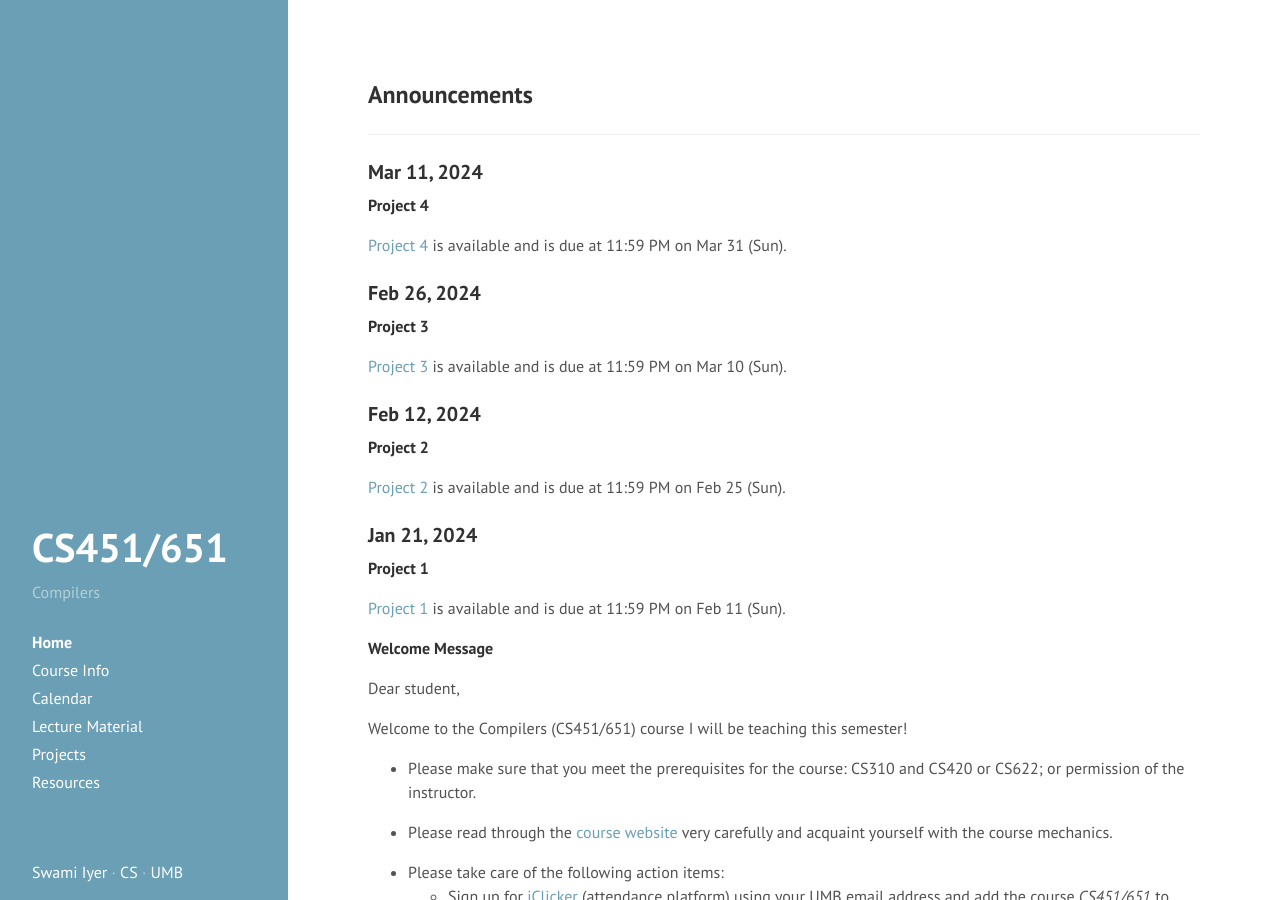
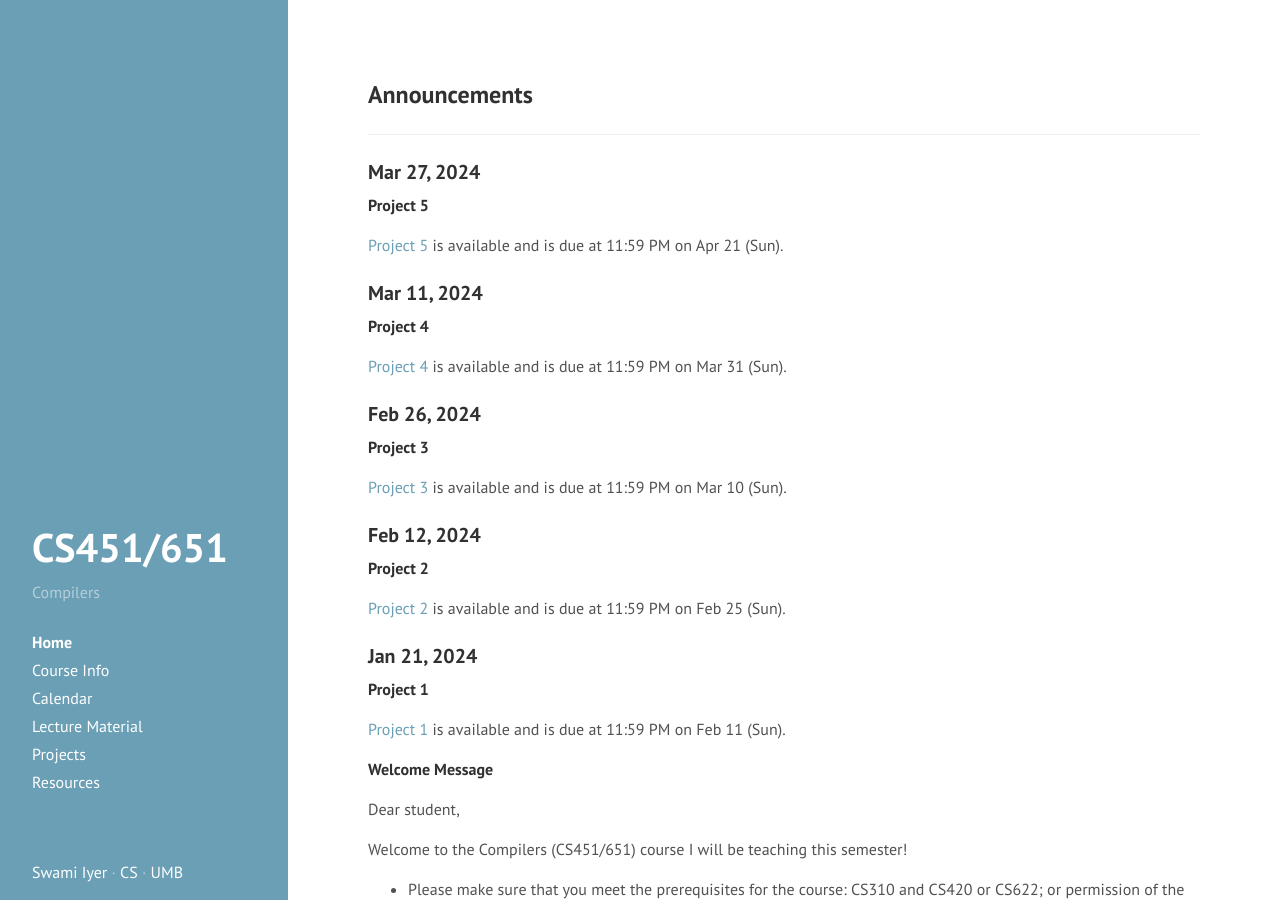
Before and after one commit to swamiiyer/swamiiyer.github.io, a Jekyll site: the page built from _pages/cs451/index.md, in a window 1280 px wide and 900 px high. Built offline with Jekyll 4.4.1, drawn with Linux system fonts in a browser that asks for light colours.

Commit message:
Project 5 released

```diff
--- a/_pages/cs451/index.md
+++ b/_pages/cs451/index.md
@@ -4,6 +4,13 @@ layout: cs451_page
 title: Home
 order: 1
 ---
+
+### Mar 27, 2024
+
+**Project 5**
+
+ [Project 5](projects.html) is available and is due at 11:59 PM on Apr
+ 21 (Sun).
 
 ### Mar 11, 2024
 
```
